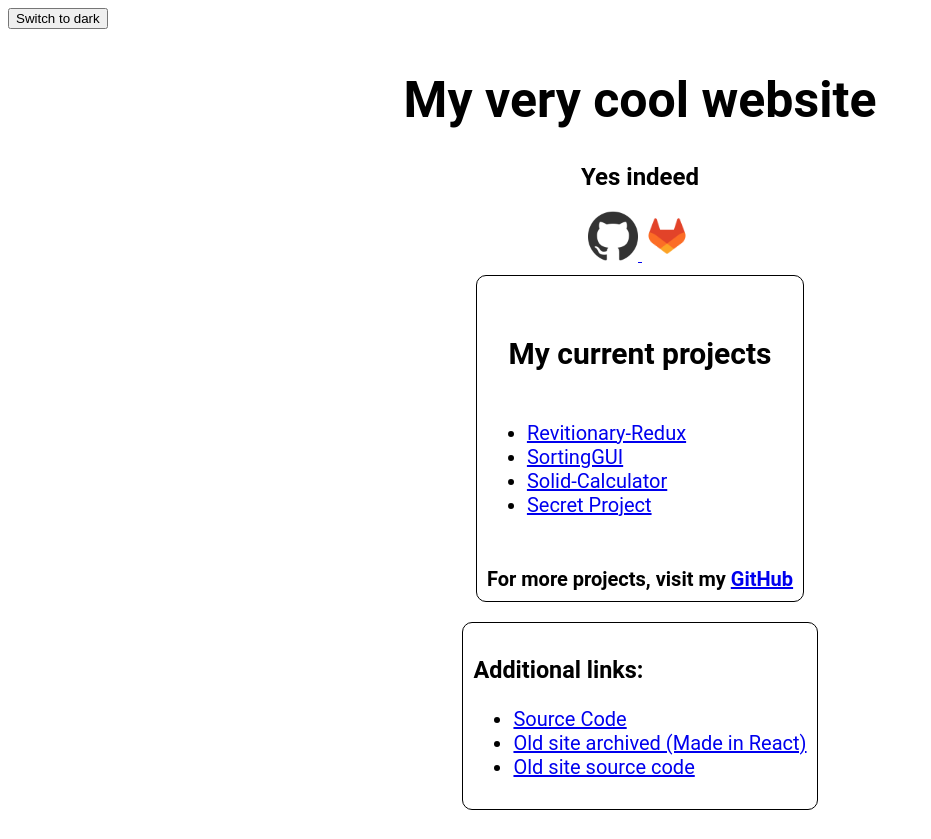
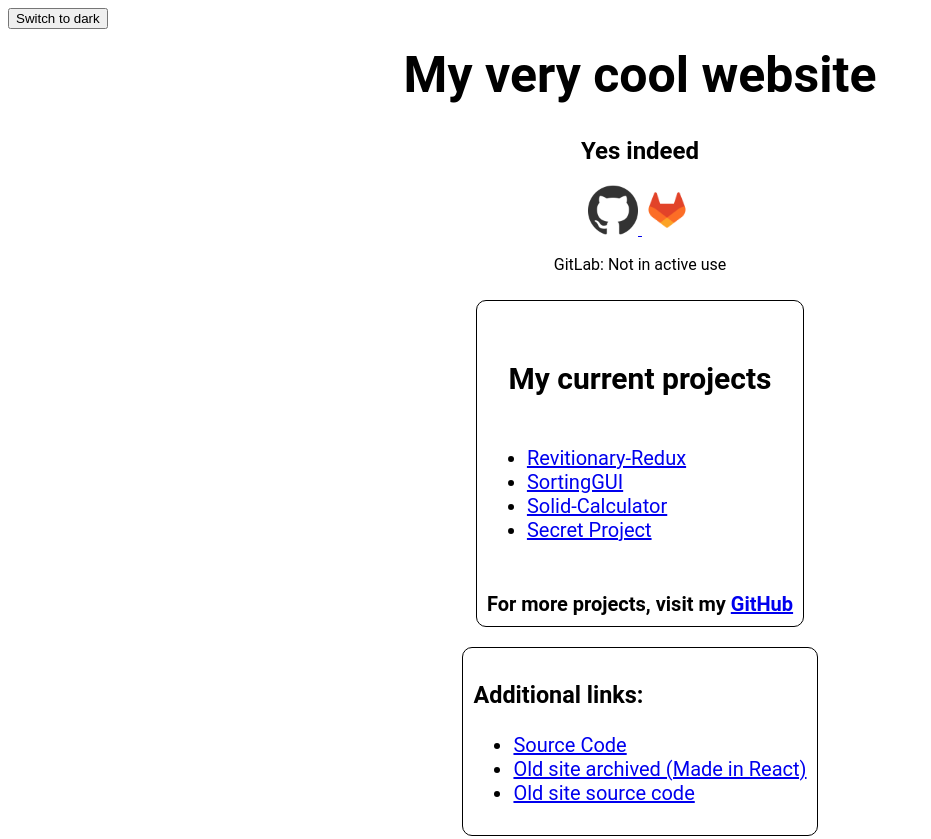
Before and after one commit to TheDokT0r/my-website-redux, a plain HTML site: page index.html in a window 1280 px wide. Shown: the top 839 px of the page, without its empty margins (0-931 px from the left). Drawn offline with Linux system fonts and the light colour scheme.

Commit message:
minor changes

```diff
--- a/index.html
+++ b/index.html
@@ -7,6 +7,7 @@
     <meta name="viewport" content="width=device-width, initial-scale=1.0">
     <title>Personal Home Page (PHP)</title>
     <link rel="stylesheet" href="styles.css">
+    <link rel="icon" type="image/png" href="/favicon.ico">
 </head>
 
 <body id="body">
@@ -28,6 +29,8 @@
             <a href="https://gitlab.com/TheDokT0r">
                 <img class="github" src="./assets/logos/gitlab.png" />
             </a>
+
+            <p>GitLab: Not in active use</p>
         </div>
 
         <div class="projects_container">
```
Also changed, not shown: favicon.ico (added).
